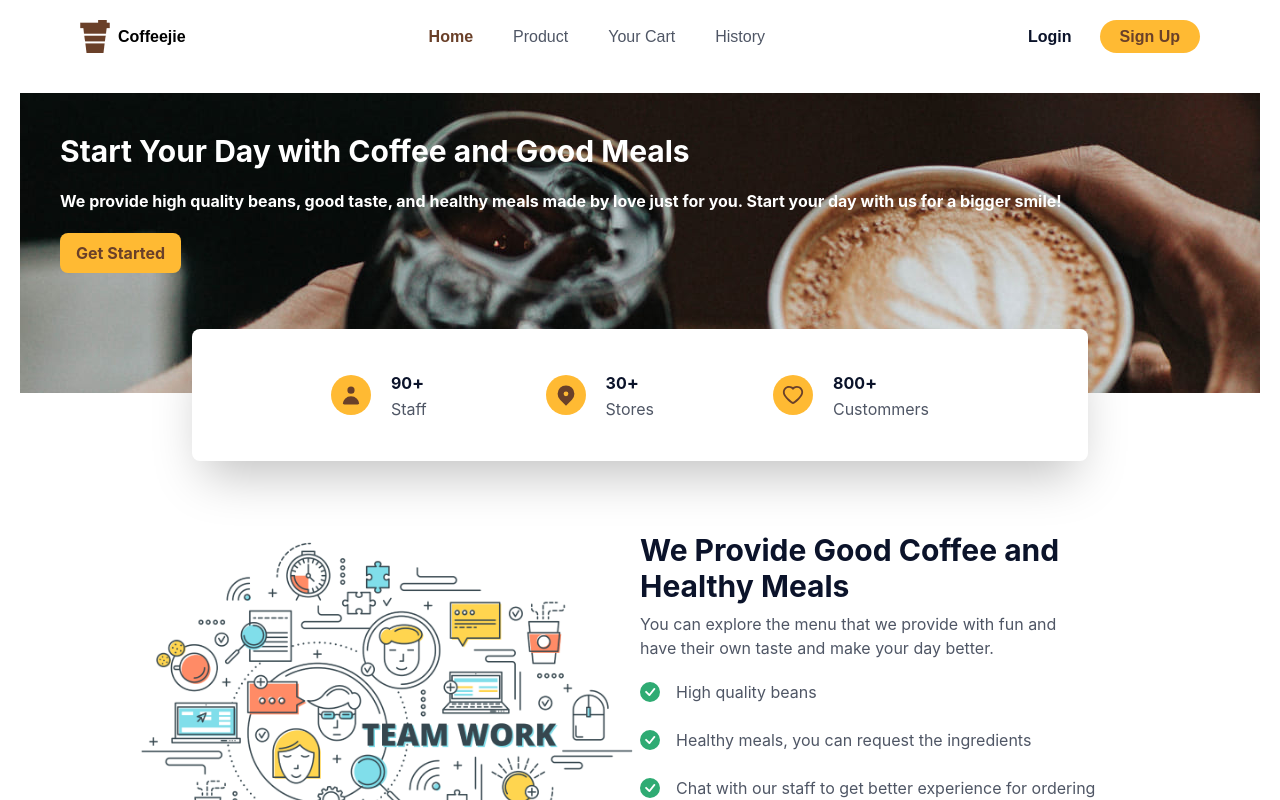
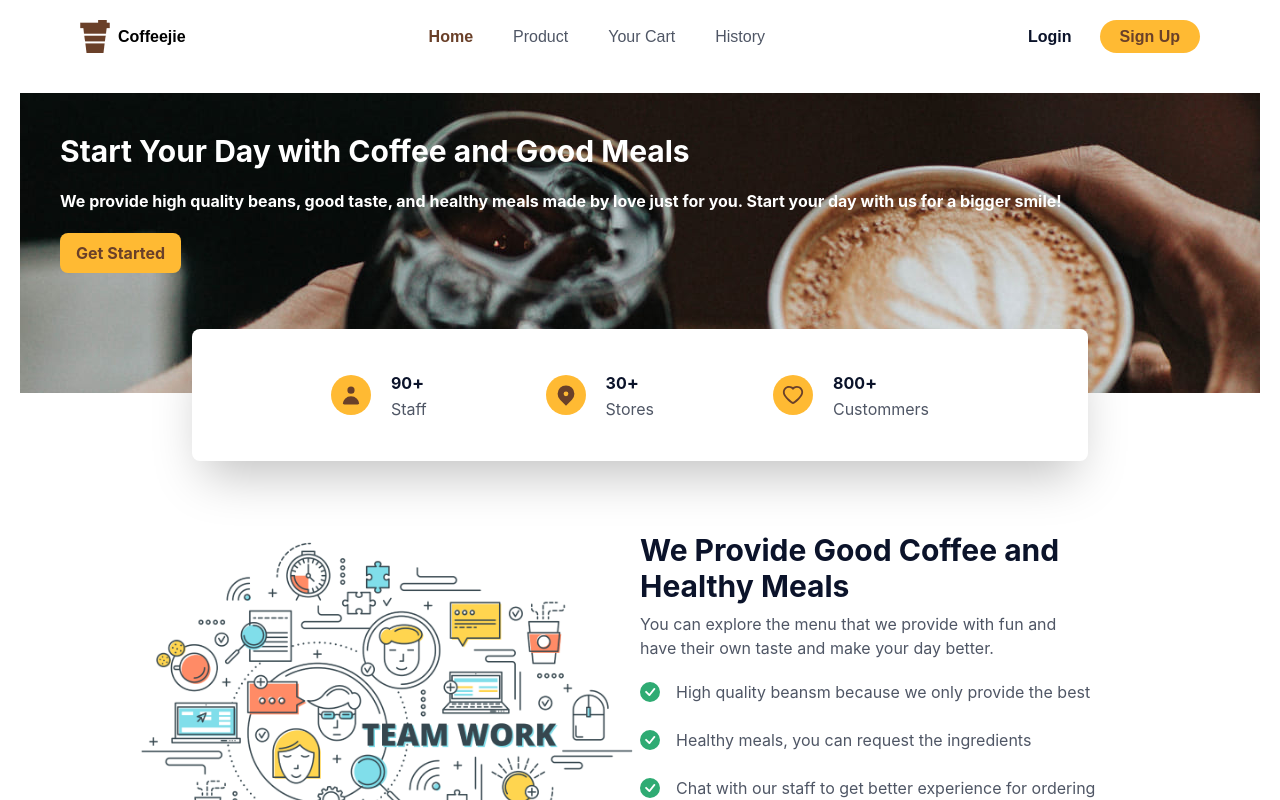
Before and after one commit to jiamudza/Coffee-shop-fe, a React (Create React App) app in the folder coffeeshop/: page / in a window 1280 px wide. Shown: the top 800 px of the page. Built offline with nearby package versions, Linux system fonts and the light colour scheme.

Commit message:
modified:   coffeeshop/src/pages/landingPage/index.js

```diff
--- a/coffeeshop/src/pages/landingPage/index.js
+++ b/coffeeshop/src/pages/landingPage/index.js
@@ -74,9 +74,9 @@ const LandingPage = () => {
           <p className='mb-2'>
           You can explore the menu that we provide with fun and<br /> have their own taste and make your day better.
           </p>
-          <span className='flex items-center py-3'><BsCheckCircleFill size={18} color='#2FAB73' className='align-bottom w-5 h-5'/><p className='px-2 md:px-4'>High quality beans</p></span>
-          <span className='flex items-center py-3'><BsCheckCircleFill size={20} color='#2FAB73' className='align-bottom w-5 h-5'/><p className='px-2 md:px-4'>Healthy meals, you can request the ingredients</p></span>
-          <span className='flex items-center py-3'><BsCheckCircleFill size={20} color='#2FAB73' className='align-bottom w-5 h-5'/><p className='px-2 md:px-4'>Chat with our staff to get better experience for <br className='md:hidden' /> ordering</p></span>
+          <span className='flex items-center py-3'><BsCheckCircleFill color='#2FAB73' className='align-bottom w-5 h-5'/><p className='px-2 md:px-4'>High quality beansm because we only provide the best</p></span>
+          <span className='flex items-center py-3'><BsCheckCircleFill color='#2FAB73' className='align-bottom w-5 h-5'/><p className='px-2 md:px-4'>Healthy meals, you can request the ingredients</p></span>
+          <span className='flex items-center py-3'><BsCheckCircleFill color='#2FAB73' className='align-bottom w-5 h-5'/><p className='px-2 md:px-4'>Chat with our staff to get better experience for <br className='md:hidden' /> ordering</p></span>
           <span className='flex items-center py-3'><BsCheckCircleFill  color='#2FAB73' className='align-bottom w-5 h-5'/><p className='px-2 md:px-4'>Free member card with a minimum purchase of <br className='md:hidden' />IDR 200.000.</p></span>
         </div>
       </section >
```
